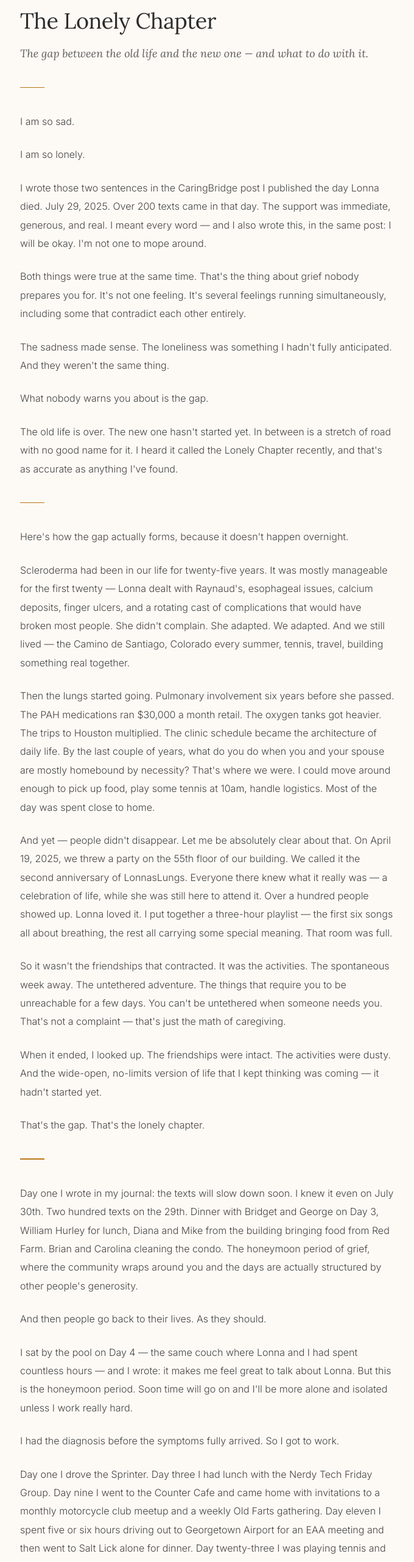
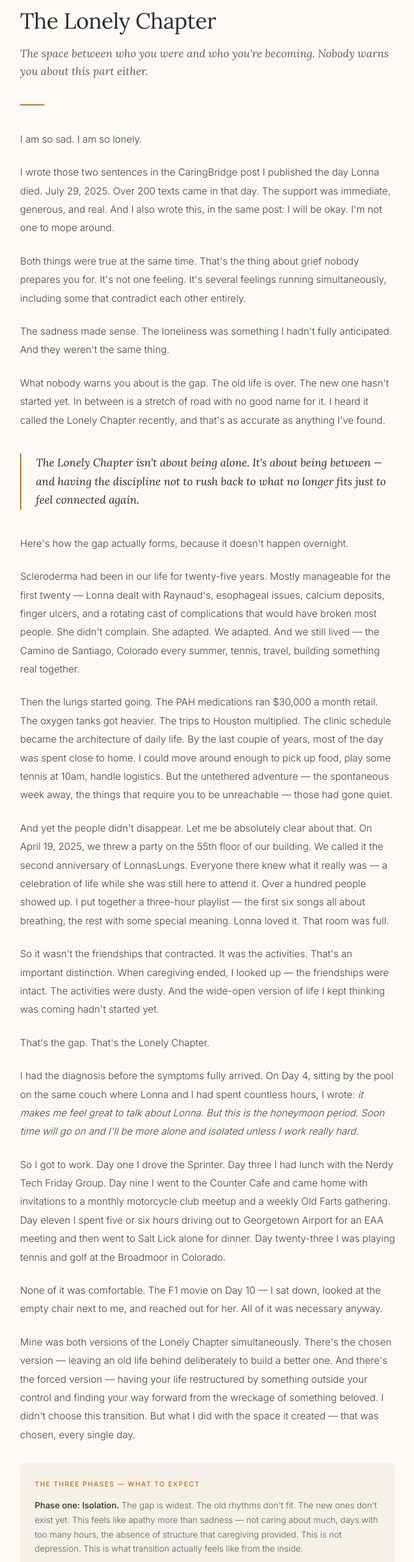
Before and after one commit to caseywsj/caregivertrap, a Next.js app: page /after/the-lonely-chapter in a window 1280 px wide. Shown: the part 234-2796 px from the top of the page at 61% size, without its empty margins (89-769 px from the left). Built offline with nearby package versions, Linux system fonts and the light colour scheme.

Commit message:
Update Lonely Chapter with merged final version

```diff
--- a/app/after/the-lonely-chapter/page.tsx
+++ b/app/after/the-lonely-chapter/page.tsx
@@ -25,72 +25,114 @@ export default function TheLonelyChapter() {
           </h1>
 
           <p style={{ fontFamily: "'Lora', serif", fontSize: "18px", fontStyle: "italic", color: "#5F5E5A", lineHeight: 1.6, marginBottom: "2.5rem" }}>
-            The gap between the old life and the new one — and what to do with it.
+            The space between who you were and who you&apos;re becoming. Nobody warns you about this part either.
           </p>
 
           <div style={{ width: "40px", height: "1.5px", background: "#BA7517", marginBottom: "2.5rem" }} />
 
           <div style={{ fontSize: "16px", lineHeight: 1.9, color: "#444441", fontWeight: 300 }}>
 
-            <p style={{ marginBottom: "1.5rem" }}>I am so sad.</p>
-            <p style={{ marginBottom: "1.5rem" }}>I am so lonely.</p>
-            <p style={{ marginBottom: "1.5rem" }}>I wrote those two sentences in the CaringBridge post I published the day Lonna died. July 29, 2025. Over 200 texts came in that day. The support was immediate, generous, and real. I meant every word — and I also wrote this, in the same post: I will be okay. I&apos;m not one to mope around.</p>
-            <p style={{ marginBottom: "1.5rem" }}>Both things were true at the same time. That&apos;s the thing about grief nobody prepares you for. It&apos;s not one feeling. It&apos;s several feelings running simultaneously, including some that contradict each other entirely.</p>
-            <p style={{ marginBottom: "1.5rem" }}>The sadness made sense. The loneliness was something I hadn&apos;t fully anticipated. And they weren&apos;t the same thing.</p>
-            <p style={{ marginBottom: "1.5rem" }}>What nobody warns you about is the gap.</p>
-            <p style={{ marginBottom: "1.5rem" }}>The old life is over. The new one hasn&apos;t started yet. In between is a stretch of road with no good name for it. I heard it called the Lonely Chapter recently, and that&apos;s as accurate as anything I&apos;ve found.</p>
+            <p style={{ marginBottom: "1.5rem" }}>I am so sad. I am so lonely.</p>
 
-            <div style={{ width: "40px", height: "1.5px", background: "#BA7517", margin: "2.5rem 0" }} />
+            <p style={{ marginBottom: "1.5rem" }}>
+              I wrote those two sentences in the CaringBridge post I published the day Lonna died. July 29, 2025. Over 200 texts came in that day. The support was immediate, generous, and real. And I also wrote this, in the same post: I will be okay. I&apos;m not one to mope around.
+            </p>
 
-            <p style={{ marginBottom: "1.5rem" }}>Here&apos;s how the gap actually forms, because it doesn&apos;t happen overnight.</p>
-            <p style={{ marginBottom: "1.5rem" }}>Scleroderma had been in our life for twenty-five years. It was mostly manageable for the first twenty — Lonna dealt with Raynaud&apos;s, esophageal issues, calcium deposits, finger ulcers, and a rotating cast of complications that would have broken most people. She didn&apos;t complain. She adapted. We adapted. And we still lived — the Camino de Santiago, Colorado every summer, tennis, travel, building something real together.</p>
-            <p style={{ marginBottom: "1.5rem" }}>Then the lungs started going. Pulmonary involvement six years before she passed. The PAH medications ran $30,000 a month retail. The oxygen tanks got heavier. The trips to Houston multiplied. The clinic schedule became the architecture of daily life. By the last couple of years, what do you do when you and your spouse are mostly homebound by necessity? That&apos;s where we were. I could move around enough to pick up food, play some tennis at 10am, handle logistics. Most of the day was spent close to home.</p>
-            <p style={{ marginBottom: "1.5rem" }}>And yet — people didn&apos;t disappear. Let me be absolutely clear about that. On April 19, 2025, we threw a party on the 55th floor of our building. We called it the second anniversary of LonnasLungs. Everyone there knew what it really was — a celebration of life, while she was still here to attend it. Over a hundred people showed up. Lonna loved it. I put together a three-hour playlist — the first six songs all about breathing, the rest all carrying some special meaning. That room was full.</p>
-            <p style={{ marginBottom: "1.5rem" }}>So it wasn&apos;t the friendships that contracted. It was the activities. The spontaneous week away. The untethered adventure. The things that require you to be unreachable for a few days. You can&apos;t be untethered when someone needs you. That&apos;s not a complaint — that&apos;s just the math of caregiving.</p>
-            <p style={{ marginBottom: "1.5rem" }}>When it ended, I looked up. The friendships were intact. The activities were dusty. And the wide-open, no-limits version of life that I kept thinking was coming — it hadn&apos;t started yet.</p>
-            <p style={{ marginBottom: "1.5rem" }}>That&apos;s the gap. That&apos;s the lonely chapter.</p>
+            <p style={{ marginBottom: "1.5rem" }}>
+              Both things were true at the same time. That&apos;s the thing about grief nobody prepares you for. It&apos;s not one feeling. It&apos;s several feelings running simultaneously, including some that contradict each other entirely.
+            </p>
 
-            <div style={{ width: "40px", height: "1.5px", background: "#BA7517", margin: "2.5rem 0" }} />
+            <p style={{ marginBottom: "1.5rem" }}>
+              The sadness made sense. The loneliness was something I hadn&apos;t fully anticipated. And they weren&apos;t the same thing.
+            </p>
 
-            <p style={{ marginBottom: "1.5rem" }}>Day one I wrote in my journal: the texts will slow down soon. I knew it even on July 30th. Two hundred texts on the 29th. Dinner with Bridget and George on Day 3, William Hurley for lunch, Diana and Mike from the building bringing food from Red Farm. Brian and Carolina cleaning the condo. The honeymoon period of grief, where the community wraps around you and the days are actually structured by other people&apos;s generosity.</p>
-            <p style={{ marginBottom: "1.5rem" }}>And then people go back to their lives. As they should.</p>
-            <p style={{ marginBottom: "1.5rem" }}>I sat by the pool on Day 4 — the same couch where Lonna and I had spent countless hours — and I wrote: it makes me feel great to talk about Lonna. But this is the honeymoon period. Soon time will go on and I&apos;ll be more alone and isolated unless I work really hard.</p>
-            <p style={{ marginBottom: "1.5rem" }}>I had the diagnosis before the symptoms fully arrived. So I got to work.</p>
-            <p style={{ marginBottom: "1.5rem" }}>Day one I drove the Sprinter. Day three I had lunch with the Nerdy Tech Friday Group. Day nine I went to the Counter Cafe and came home with invitations to a monthly motorcycle club meetup and a weekly Old Farts gathering. Day eleven I spent five or six hours driving out to Georgetown Airport for an EAA meeting and then went to Salt Lick alone for dinner. Day twenty-three I was playing tennis and golf at the Broadmoor in Colorado.</p>
-            <p style={{ marginBottom: "1.5rem" }}>None of it was comfortable. The F1 movie on Day 10 — I sat down, looked at the empty chair next to me, and reached out for her. All of it was necessary anyway.</p>
-            <p style={{ marginBottom: "1.5rem" }}>A book I read in those first weeks had a surfer analogy that has stayed with me: you don&apos;t have to catch every wave. But you have to be in the water. Sitting on the beach waiting for the perfect wave is just sitting on the beach.</p>
+            <p style={{ marginBottom: "1.5rem" }}>
+              What nobody warns you about is the gap. The old life is over. The new one hasn&apos;t started yet. In between is a stretch of road with no good name for it. I heard it called the Lonely Chapter recently, and that&apos;s as accurate as anything I&apos;ve found.
+            </p>
+
+            <blockquote style={{ fontFamily: "'Lora', serif", fontSize: "18px", fontStyle: "italic", lineHeight: 1.7, color: "#2C2C2A", paddingLeft: "1.5rem", borderLeft: "2px solid #BA7517", margin: "2.5rem 0" }}>
+              The Lonely Chapter isn&apos;t about being alone. It&apos;s about being between — and having the discipline not to rush back to what no longer fits just to feel connected again.
+            </blockquote>
+
+            <p style={{ marginBottom: "1.5rem" }}>
+              Here&apos;s how the gap actually forms, because it doesn&apos;t happen overnight.
+            </p>
+
+            <p style={{ marginBottom: "1.5rem" }}>
+              Scleroderma had been in our life for twenty-five years. Mostly manageable for the first twenty — Lonna dealt with Raynaud&apos;s, esophageal issues, calcium deposits, finger ulcers, and a rotating cast of complications that would have broken most people. She didn&apos;t complain. She adapted. We adapted. And we still lived — the Camino de Santiago, Colorado every summer, tennis, travel, building something real together.
+            </p>
+
+            <p style={{ marginBottom: "1.5rem" }}>
+              Then the lungs started going. The PAH medications ran $30,000 a month retail. The oxygen tanks got heavier. The trips to Houston multiplied. The clinic schedule became the architecture of daily life. By the last couple of years, most of the day was spent close to home. I could move around enough to pick up food, play some tennis at 10am, handle logistics. But the untethered adventure — the spontaneous week away, the things that require you to be unreachable — those had gone quiet.
+            </p>
+
+            <p style={{ marginBottom: "1.5rem" }}>
+              And yet the people didn&apos;t disappear. Let me be absolutely clear about that. On April 19, 2025, we threw a party on the 55th floor of our building. We called it the second anniversary of LonnasLungs. Everyone there knew what it really was — a celebration of life while she was still here to attend it. Over a hundred people showed up. I put together a three-hour playlist — the first six songs all about breathing, the rest with some special meaning. Lonna loved it. That room was full.
+            </p>
+
+            <p style={{ marginBottom: "1.5rem" }}>
+              So it wasn&apos;t the friendships that contracted. It was the activities. That&apos;s an important distinction. When caregiving ended, I looked up — the friendships were intact. The activities were dusty. And the wide-open version of life I kept thinking was coming hadn&apos;t started yet.
+            </p>
+
+            <p style={{ marginBottom: "1.5rem" }}>That&apos;s the gap. That&apos;s the Lonely Chapter.</p>
+
+            <p style={{ marginBottom: "1.5rem" }}>
+              I had the diagnosis before the symptoms fully arrived. On Day 4, sitting by the pool on the same couch where Lonna and I had spent countless hours, I wrote: <em>it makes me feel great to talk about Lonna. But this is the honeymoon period. Soon time will go on and I&apos;ll be more alone and isolated unless I work really hard.</em>
+            </p>
+
+            <p style={{ marginBottom: "1.5rem" }}>
+              So I got to work. Day one I drove the Sprinter. Day three I had lunch with the Nerdy Tech Friday Group. Day nine I went to the Counter Cafe and came home with invitations to a monthly motorcycle club meetup and a weekly Old Farts gathering. Day eleven I spent five or six hours driving out to Georgetown Airport for an EAA meeting and then went to Salt Lick alone for dinner. Day twenty-three I was playing tennis and golf at the Broadmoor in Colorado.
+            </p>
+
+            <p style={{ marginBottom: "1.5rem" }}>
+              None of it was comfortable. The F1 movie on Day 10 — I sat down, looked at the empty chair next to me, and reached out for her. All of it was necessary anyway.
+            </p>
+
+            <p style={{ marginBottom: "1.5rem" }}>
+              Mine was both versions of the Lonely Chapter simultaneously. There&apos;s the chosen version — leaving an old life behind deliberately to build a better one. And there&apos;s the forced version — having your life restructured by something outside your control and finding your way forward from the wreckage of something beloved. I didn&apos;t choose this transition. But what I did with the space it created — that was chosen, every single day.
+            </p>
 
             <div style={{ background: "#F5F0E8", borderRadius: "8px", padding: "1.5rem", margin: "2rem 0" }}>
               <p style={{ fontSize: "11px", letterSpacing: "1.5px", textTransform: "uppercase" as const, color: "#BA7517", fontWeight: 500, marginBottom: "0.75rem" }}>
-                How to get through the lonely chapter
+                The three phases — what to expect
               </p>
               {[
-                "Know it's coming. The first two weeks are the honeymoon period — people show up, meals arrive, texts flood in. It tapers. Plan for after the taper, not just during it.",
-                "Don't wait to feel ready. You will not feel ready. Go anyway. Drive the van. Show up to the lunch. Accept the invitation you'd normally decline.",
-                "Keep 1-2 anchors. You don't need a full social calendar. You need a few people you can call who will actually pick up.",
-                "Get into environments where your future shows up. Tennis clinics. EAA meetings. Old Farts gatherings at the Counter Cafe. You don't find your people by waiting — you position into them.",
-                "Track action, not mood. The days you feel worst are often the days you need to go out most. Mood is unreliable. The calendar is not.",
-                "Embrace the internal work. The lonely chapter is not just about filling time. It's about figuring out who you are when the caregiving is over. That takes quiet. Let it.",
+                { label: "Phase one: Isolation.", text: "The gap is widest. The old rhythms don't fit. The new ones don't exist yet. This feels like apathy more than sadness — not caring about much, days with too many hours, the absence of structure that caregiving provided. This is not depression. This is what transition actually feels like from the inside." },
+                { label: "Phase two: Alignment.", text: "You start finding your footing. Not a new life yet — but the early signs of one. Old friendships deepen. New ones start. Activities come back online. You begin to trust your own forward motion." },
+                { label: "Phase three: New tribe.", text: "You find your people for this chapter. Not replacements for what was. Something new that fits who you've become." },
               ].map((item, i) => (
                 <p key={i} style={{ fontSize: "14px", color: "#5F5E5A", lineHeight: 1.7, marginBottom: "0.5rem" }}>
-                  {item}
+                  <strong style={{ color: "#2C2C2A", fontWeight: 500 }}>{item.label}</strong> {item.text}
                 </p>
               ))}
+              <p style={{ fontSize: "14px", color: "#5F5E5A", lineHeight: 1.7, marginTop: "0.5rem" }}>
+                Most people quit in phase one. They rush back to what no longer fits just to feel connected again. Don&apos;t. The discomfort of the gap is the work. Stay in it long enough and it opens into something.
+              </p>
             </div>
 
-            <blockquote style={{ fontFamily: "'Lora', serif", fontSize: "18px", fontStyle: "italic", lineHeight: 1.7, color: "#2C2C2A", paddingLeft: "1.5rem", borderLeft: "2px solid #BA7517", margin: "2.5rem 0" }}>
-              &ldquo;If you&apos;re not willing to be lonely for a period of time, you&apos;ll never become who you&apos;re capable of becoming.&rdquo;
-            </blockquote>
+            <p style={{ marginBottom: "1.5rem" }}>
+              Brian proposed to Carolina in Italy using Lonna&apos;s first engagement ring. She was fully onboard — we had talked about it. The circle continues. The story keeps going. I&apos;m in the Lonely Chapter still, in some ways. Somewhere in phase two. And I&apos;m not in a hurry.
+            </p>
 
-            <p style={{ marginBottom: "1.5rem" }}>That&apos;s it exactly. The lonely chapter is not a problem to solve. It&apos;s not a crisis. It&apos;s internal work — uncomfortable, necessary, and temporary, if you&apos;re willing to actually do it.</p>
-            <p style={{ marginBottom: "1.5rem" }}>The world got smaller over six years. It&apos;s going to get bigger again. That&apos;s not optimism. That&apos;s a plan.</p>
+            <p style={{ marginBottom: "1.5rem" }}>
+              A book I read in those first weeks had a surfer analogy that has stayed with me: you don&apos;t have to catch every wave. But you have to be in the water. Sitting on the beach waiting for the perfect wave is just sitting on the beach.
+            </p>
+
+            <p style={{ marginBottom: "1.5rem" }}>
+              Someone said recently: if you&apos;re not willing to be lonely for a period of time, you&apos;ll never become who you&apos;re capable of becoming.
+            </p>
+
+            <p style={{ marginBottom: "1.5rem" }}>
+              The world got smaller over six years. It&apos;s going to get bigger again. That&apos;s not optimism. That&apos;s a plan.
+            </p>
+
             <p style={{ marginBottom: "2.5rem" }}>Get in the water.</p>
 
           </div>
 
           <div style={{ padding: "1.5rem", background: "#F5F0E8", borderRadius: "8px", marginBottom: "3rem" }}>
             <p style={{ fontSize: "13px", color: "#5F5E5A", lineHeight: 1.7 }}>
-              <strong style={{ color: "#2C2C2A", fontWeight: 500 }}>Casey King</strong> spent over two decades as a caregiver for his wife Lonna, who lived with scleroderma and underwent a double lung transplant in 2023. He is writing <em>The Caregiver&apos;s Trap: A Roadmap for When the Caregiver Needs Care</em>.
+              <strong style={{ color: "#2C2C2A", fontWeight: 500 }}>Casey King</strong> cared for his wife Lonna for over two decades. She passed on July 29, 2025. He is writing <em>The Caregiver&apos;s Trap: A Roadmap for When the Caregiver Needs Care</em> — for other caregivers, and specifically for his son Brian.
             </p>
           </div>
 
@@ -98,16 +140,16 @@ export default function TheLonelyChapter() {
             <p style={{ fontSize: "11px", letterSpacing: "1.5px", textTransform: "uppercase" as const, color: "#888780", marginBottom: "1rem", fontWeight: 500 }}>
               Continue reading
             </p>
-            <a href="/after/the-camera" style={{ textDecoration: "none" }}>
+            <a href="/after/the-earth-gym" style={{ textDecoration: "none" }}>
               <p style={{ fontFamily: "'Lora', serif", fontSize: "18px", color: "#2C2C2A", lineHeight: 1.4, marginBottom: "0.5rem" }}>
-                The Camera
+                The Earth Gym — Getting Back Into the Real World
               </p>
               <p style={{ fontSize: "13px", color: "#BA7517" }}>Read next →</p>
             </a>
           </div>
 
         </article>
-        <JoinCTA message="The world got smaller over six years. It's going to get bigger again. That's not optimism. That's a plan." />
+        <JoinCTA message="The world got smaller. It's going to get bigger again. That's not optimism. That's a plan." />
       </div>
       <Footer />
     </main>
```
